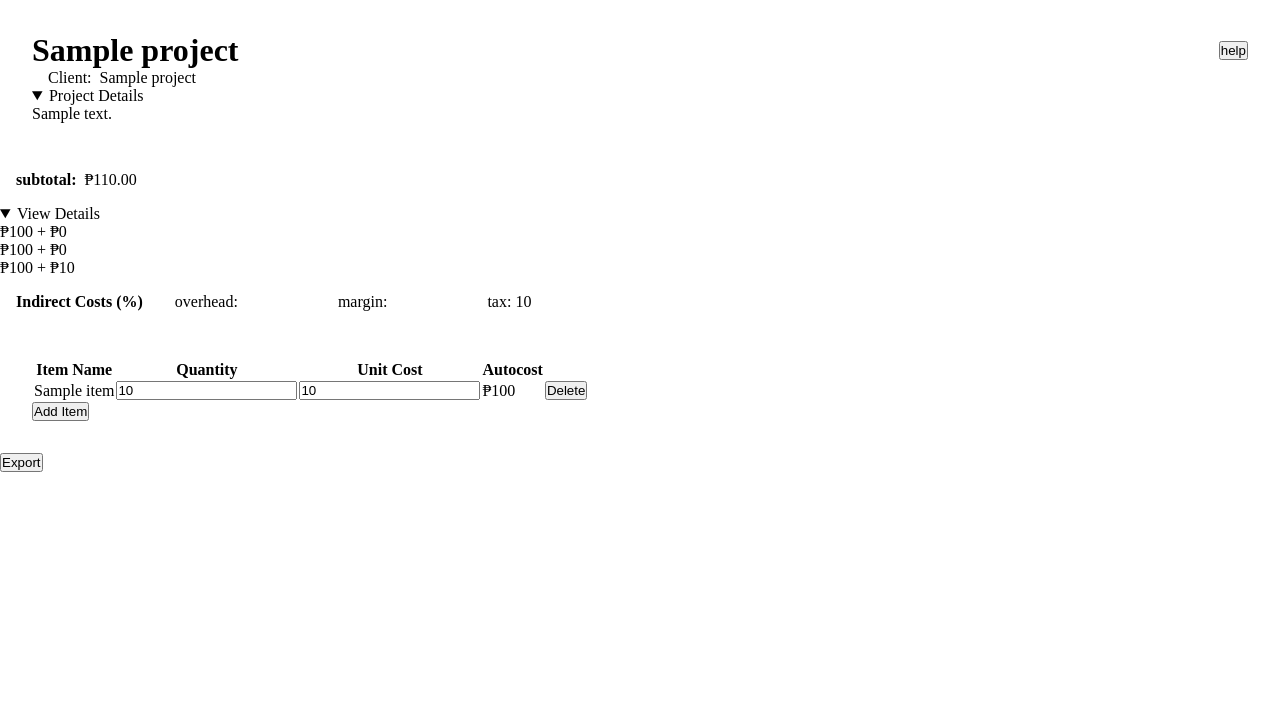
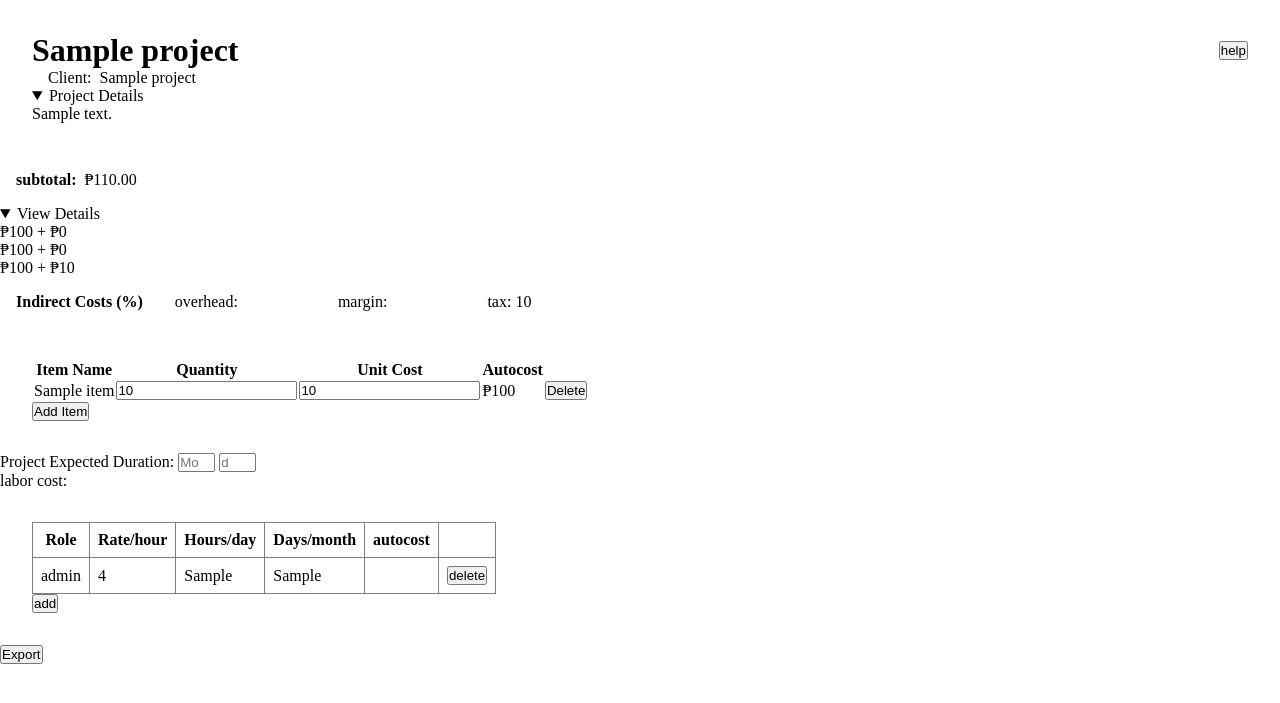
Before and after one commit to padrigon-lynbert/Construction, a Django app: template quotation/templates/individual_quotation.html in a window 1280 px wide. Shown: the top 703 px of the page. Run offline with Django 3.2, Linux system fonts and the light colour scheme; the template is opened without the code that fills it: most values are stand-ins (such as "Sample title", 1, 10 or a date in 2020).

Commit message:
add: create Project_Labor model and update individual_quotation template to display labor details

```diff
--- a/quotation/templates/individual_quotation.html
+++ b/quotation/templates/individual_quotation.html
@@ -145,6 +145,38 @@ details p.selected_cell,
                 </form>
             </div>
 
+            <div>
+                <label>Project Expected Duration:
+                    <input type="number" id="duration_months" placeholder="Mo" style="width:5ch;">
+                    <input type="number" id="duration_days" placeholder="d" style="width:5ch;">
+                </label>
+
+                <p>labor cost: </p>
+            </div>
+
+            <div style="padding: 2rem;">
+                <table border="1" style="border-collapse: collapse;">
+                    <tr>
+                        <th style="padding: 0.5rem;">Role</th>
+                        <th style="padding: 0.5rem;">Rate/hour</th>
+                        <th style="padding: 0.5rem;">Hours/day</th>
+                        <th style="padding: 0.5rem;">Days/month</th>
+                        <th style="padding: 0.5rem;">autocost</th>
+                    </tr>
+                    {% for labor in project.labors.all %}
+                    <tr>
+                        <td style="padding: 0.5rem;">{{ labor.role }}</td>
+                        <td style="padding: 0.5rem;">{{ labor.rate_per_hour }}</td>
+                        <td style="padding: 0.5rem;">{{ labor.hours_per_day }}</td>
+                        <td style="padding: 0.5rem;">{{ labor.days_per_month }}</td>
+                        <td style="padding: 0.5rem;"></td>
+                        <td style="padding: 0.5rem;"> <button>delete</button> </td>
+                    </tr>
+                    {% endfor %}
+                </table>
+                <button>add</button>
+            </div>
+
             <button type="submit">Export</button>
 
     </form>
```
Also changed, not shown: quotation/models.py (+8 -4 lines), quotation/views.py (+3 -5 lines), quotation/migrations/0006_project_labor.py (added).
